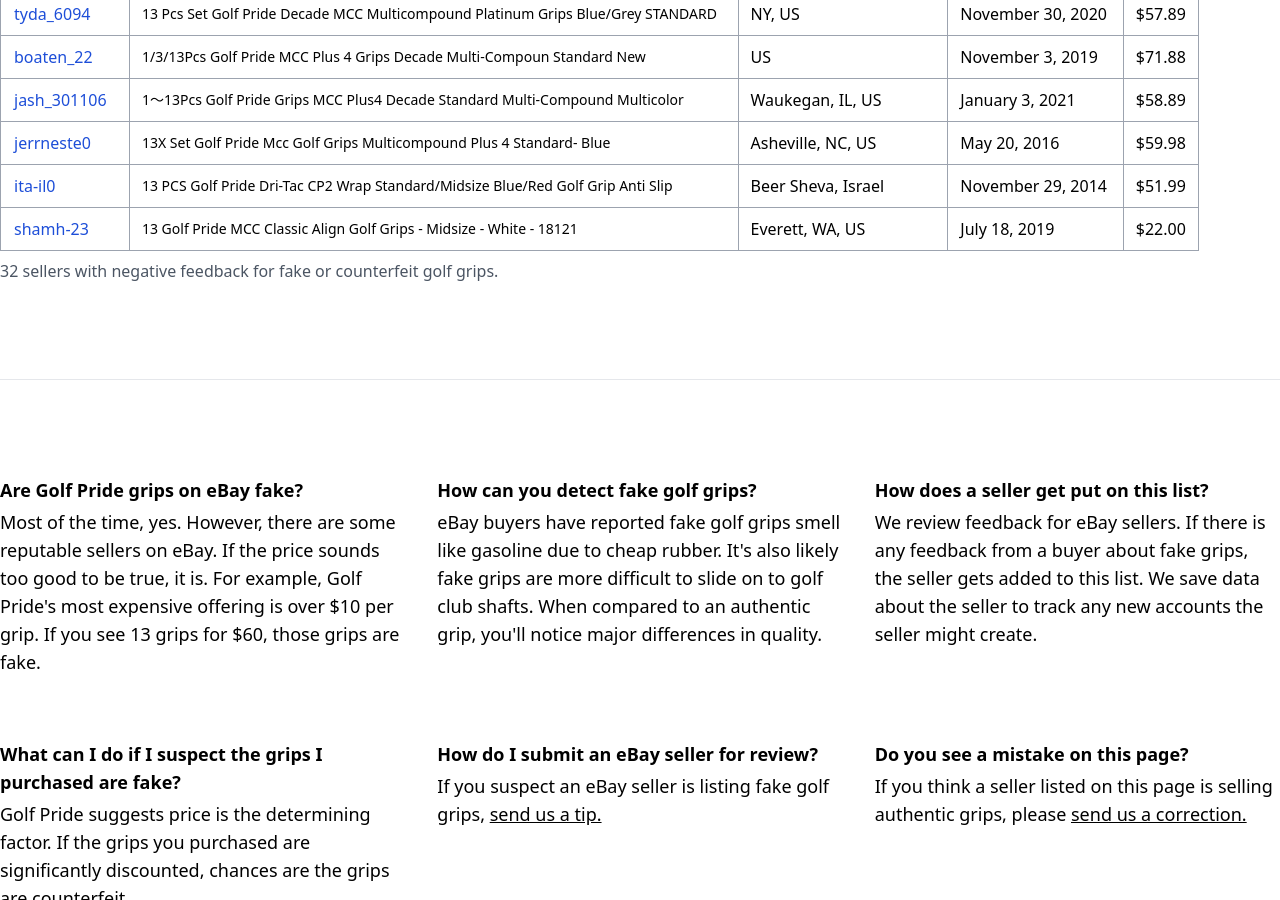
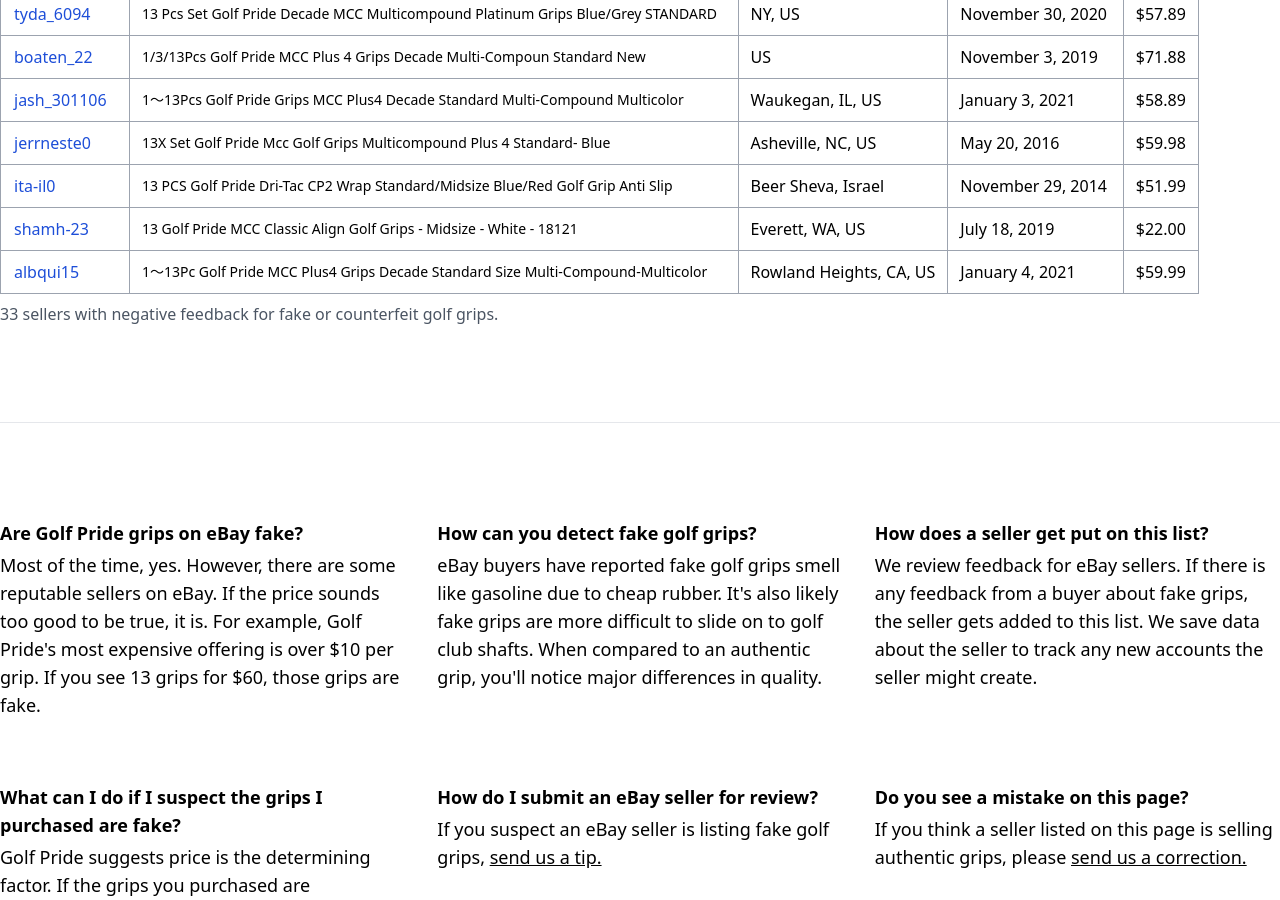
Before and after one commit to djhopper01/fakegolfgrips, a Jekyll site: the page built from docs/index.html, in a window 1280 px wide and 900 px high, scrolled down 1431 px. Built offline with Jekyll 4.4.1, drawn with Linux system fonts in a browser that asks for light colours; comment, search, counter and statistics services are not loaded; some of the changed text lies outside the part shown.

Commit message:
Adds a new seller

```diff
--- a/docs/_data/sellers.yml
+++ b/docs/_data/sellers.yml
@@ -222,3 +222,10 @@
   title: 13 Golf Pride MCC Classic Align Golf Grips - Midsize - White - 18121
   price: $22.00
   created_on: July 18, 2019
+
+- username: albqui15
+  profile: https://www.ebay.com/usr/albqui15
+  location: Rowland Heights, CA, US
+  title: 1～13Pc Golf Pride MCC Plus4 Grips Decade Standard Size Multi-Compound-Multicolor
+  price: $59.99
+  created_on: January 4, 2021
--- a/docs/_data/suspects.yml
+++ b/docs/_data/suspects.yml
@@ -22,3 +22,9 @@
 - username: gerbu_770
 - username: bamor-1465
 - username: chenka96
+- username: laande9428
+- username: loba-6164
+- username: 72638_83f
+- username: jourda-3428
+- username: connonfly
+- username: kitovv_14
--- a/docs/index.html
+++ b/docs/index.html
@@ -4,7 +4,7 @@
 ---
 
 <div class="text-gray-600">
-  Last updated Saturday, April 10, 2021.
+  Last updated Saturday, April 17, 2021.
 </div>
 
 <div class="overflow-x-auto mt-2">
```
